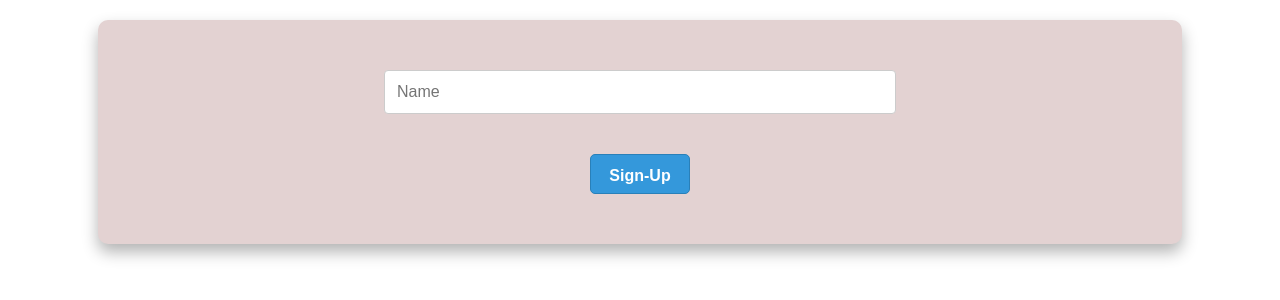
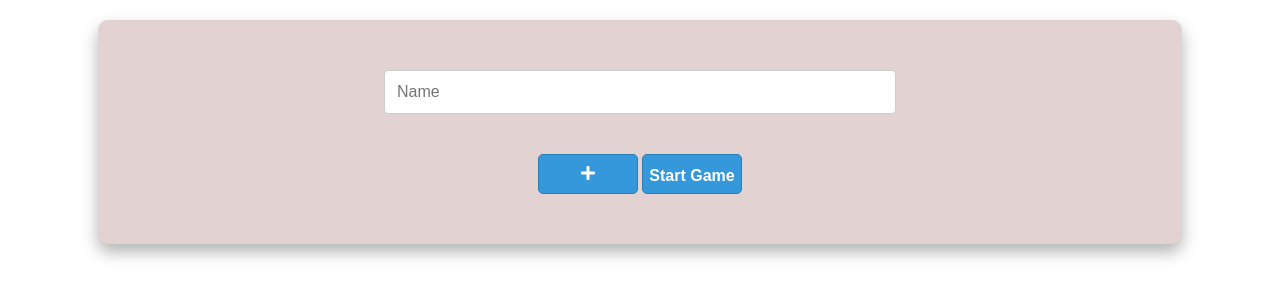
Before and after one commit to MichaelBusso/Get-to-100, a React (Create React App) app: page / in a window 1280 px wide. Shown: the top 300 px of the page. Built offline with nearby package versions, Linux system fonts and the light colour scheme.

Commit message:
First try commit 21/11/2023 18:00

```diff
--- a/package.json
+++ b/package.json
@@ -8,6 +8,7 @@
     "@testing-library/user-event": "^13.5.0",
     "react": "^18.2.0",
     "react-dom": "^18.2.0",
+    "react-icons": "^4.12.0",
     "react-scripts": "5.0.1",
     "web-vitals": "^2.1.4"
   },
--- a/src/components/Gamer.jsx
+++ b/src/components/Gamer.jsx
@@ -4,8 +4,10 @@ import './components style/Gamer.css'
 
 const Gamer = (props) => {
 
-    const [number, setNumber] = useState(Math.floor(Math.random() * 100));
-    const [steps, setSteps] = useState(0);
+    const [number, setNumber] = useState(props.player.number);
+    const [steps, setSteps] = useState(props.player.steps);
+    setNumber(props.player.number);
+    setSteps(props.player.steps);
 
     const isCurrentPlayer = (playerIndex) => playerIndex === props.currentPlayerIndex;
 
@@ -18,7 +20,7 @@ const Gamer = (props) => {
                 setNumber(Math.floor(Math.random() * 100))
                 setSteps(0)
             }
-        } else if (isCurrentPlayer(props.index) && props.gameStatus === 2) {
+        } else if (isCurrentPlayer(props.player.index) && props.gameStatus === 2) {
             setNumber(e);
             setSteps(steps + 1);
             props.player.steps = steps + 1;
@@ -30,7 +32,7 @@ const Gamer = (props) => {
 
     return (
         <div className='container'>
-            <h3>Gamer: {props.player.name} == {isCurrentPlayer(props.index) && props.gameStatus === 2 ? <span className="enable">Enabled</span> : 'Disabled'} == {number === 100 ? <span className="finished">Finished</span> : 'In the Game'}</h3>
+            <h3>Gamer: {props.player.name} == {isCurrentPlayer(props.player.index) && props.gameStatus === 2 ? <span className="enable">Enabled</span> : 'Disabled'} == {number === 100 ? <span className="finished">Finished</span> : 'In the Game'}</h3>
             <h3>Number: {number}</h3>
             {props.gameStatus === 2 && number !== 100 && <h3>Steps: {steps}</h3>}
             <Buttons
--- a/src/components/Linking.jsx
+++ b/src/components/Linking.jsx
@@ -9,11 +9,16 @@ const Linking = () => {
         setLogin(true);
     }
 
+    let gamePlayers = [];
+
     return (
         <div>
             {login ?
-                <Panel /> :
-                <Login setLogin={loginHandler} />
+                <Panel players={gamePlayers}/> :
+                <Login
+                    setLogin={loginHandler}
+                    gamePlayers={gamePlayers}
+                />
             }
         </div>
     )
--- a/src/components/Login.jsx
+++ b/src/components/Login.jsx
@@ -1,72 +1,71 @@
 import Button from './Button';
 import './components style/Login.css';
-import React, { useState, useEffect } from 'react';
+import { FaPlus } from "react-icons/fa";
+import React, { useState } from 'react';
 
-const Login = (props) => {
+const Login = ({ setLogin, gamePlayers }) => {
 
-    const [name, setName] = useState('');
-    const [storageStatus, setStorageStatus] = useState(false);
-
-    const handleInputChange = (event) => {
-        setName(event.target.value);
-    };
+    const joinsTheGameHandler = (player) => {
+        if(!player.inGame) {
+            gamePlayers.push(player);
+        }
+        else {
+            gamePlayers.filter((gamePlayer) => gamePlayer.name !== player.name)
+        }
+        player.name = !player.name;
+    }
 
     const getFromLocalStorage = (key) => {
         const storedData = localStorage.getItem(key);
         return storedData ? JSON.parse(storedData) : [];
     };
 
-    useEffect(() => {
-        let storage = getFromLocalStorage('users');
-        let storageLangth = storage.length;
-        storageLangth > 0 && setStorageStatus(true);
-    })
+    const [name, setName] = useState('');
+    const [users, setUsers] = useState(getFromLocalStorage('users'));
 
-    const singUpHandler = () => {
+    const inputChangeHandler = (event) => {
+        setName(event.target.value);
+    };
+
+    const addHandler = () => {
         if (name === '') {
             return alert('Invalid name!');
         }
-        let users = getFromLocalStorage('users');
-        if (users.find((user) => user.name === name)) {
-            setName('');
+        let myUsers = getFromLocalStorage('users');
+        if (myUsers.find((user) => user.name === name)) {
             return alert('User already exist!');
         }
-        users.push({ name: name, scores: [] });
-        localStorage.setItem('users', JSON.stringify(users));
+        myUsers.push({ name: name, scores: [], index: users.length, inGame: false });
+        localStorage.setItem('users', JSON.stringify(myUsers));
+        setUsers(myUsers);
         setName('');
     };
 
     return (
         <div className='loginContainer'>
-            <input type="text" value={name} onChange={handleInputChange} placeholder='Name' />
+            <input
+                type="text"
+                value={name}
+                onChange={inputChangeHandler}
+                placeholder='Name'
+            />
             <Button
-                action={singUpHandler}
-                value='Sign-Up'
+                action={addHandler}
+                value={<FaPlus />}
             />
-            {storageStatus &&
-                <Button
-                    action={props.setLogin}
-                    value='Login'
-                />
-            }
-            {storageStatus &&
-                <table>
-                    <thead>
-                        <tr>
-                            <th>Name</th>
-                            <th>Scores</th>
-                        </tr>
-                    </thead>
-                    <tbody>
-                        {getFromLocalStorage('users').map((user, index) => (
-                            <tr key={`loginContainer_ ${index}`} className={index % 2 === 0 ? 'even' : 'odd'}>
-                                <td>{user.name}</td>
-                                <td>{user.scores.join(' , ')}</td>
-                            </tr>
-                        ))}
-                    </tbody>
-                </table>
-            }
+            <Button
+                action={setLogin}
+                value='Start Game'
+            />
+            {users.map((user) => {
+                <div
+                    id={user.index}
+                    onClick={(user) => joinsTheGameHandler(user)}
+                >
+                    <h3>{user.name}</h3>
+                    <p>{user.scores}</p>
+                </div>
+            })}
         </div>
     )
 }
--- a/src/components/Panel.jsx
+++ b/src/components/Panel.jsx
@@ -23,9 +23,9 @@ const Panel = () => {
         setGameStatus(2);
     }
 
-    const addPlayersHandler = (user, index) => {
+    const addPlayersHandler = (user) => {
         if (!players.find((player) => player.name === user.name)) {
-            setPlayers([...players, { ...user, index }])
+            setPlayers([...players, { ...user, index: players.length, number: Math.floor(Math.random() * 100), steps: 0, inGame: true }])
         }
     }
 
@@ -88,7 +88,7 @@ const Panel = () => {
                 {gameStatus === 1 &&
                     users.map((person, index) => (
                         <Button
-                            action={() => addPlayersHandler(person, index)}
+                            action={() => addPlayersHandler(person)}
                             value={person.name}
                             key={index}
                         />
```
Also changed, not shown: 1 other file (tests, documents, lock files or other folders).
